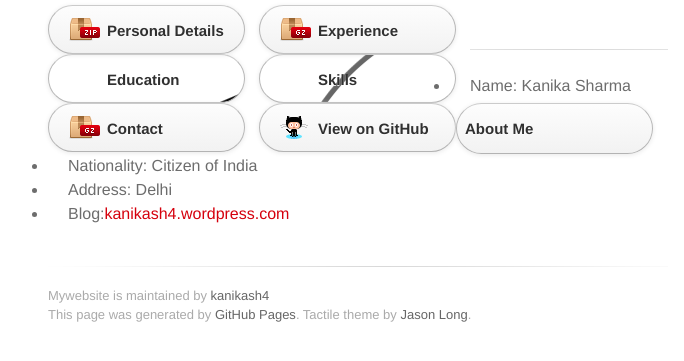
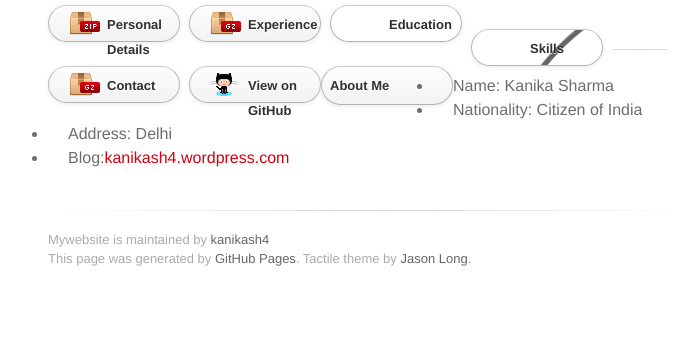
Before and after one commit to kanikash4/mywebsite, a plain HTML site: page index.html in a window 1280 px wide. Shown: the part 61-422 px from the top of the page, without its empty margins (282-966 px from the left). Drawn offline with Linux system fonts and the light colour scheme; a web font is replaced by a local one.

Commit message:
css enhancements

```diff
--- a/stylesheets/stylesheet.css
+++ b/stylesheets/stylesheet.css
@@ -108,10 +108,10 @@ header h2 {
 a.button {
   display: block;
   float: left;
-  width: 179px;
-  padding: 12px 8px 12px 8px;
-  margin-right: 14px;
-  font-size: 15px;
+  width: 120px;
+  padding: 6px 2px 6px 8px;
+  margin-right: 9px;
+  font-size: 13px;
   font-weight: bold;
   line-height: 25px;
   color: #303030;
@@ -393,7 +393,7 @@ footer a:hover {
     display: none;
   }
   .inner {
-    width: 94%;
+    width: 0%;
     margin: 0 auto;
   }
 }
```
